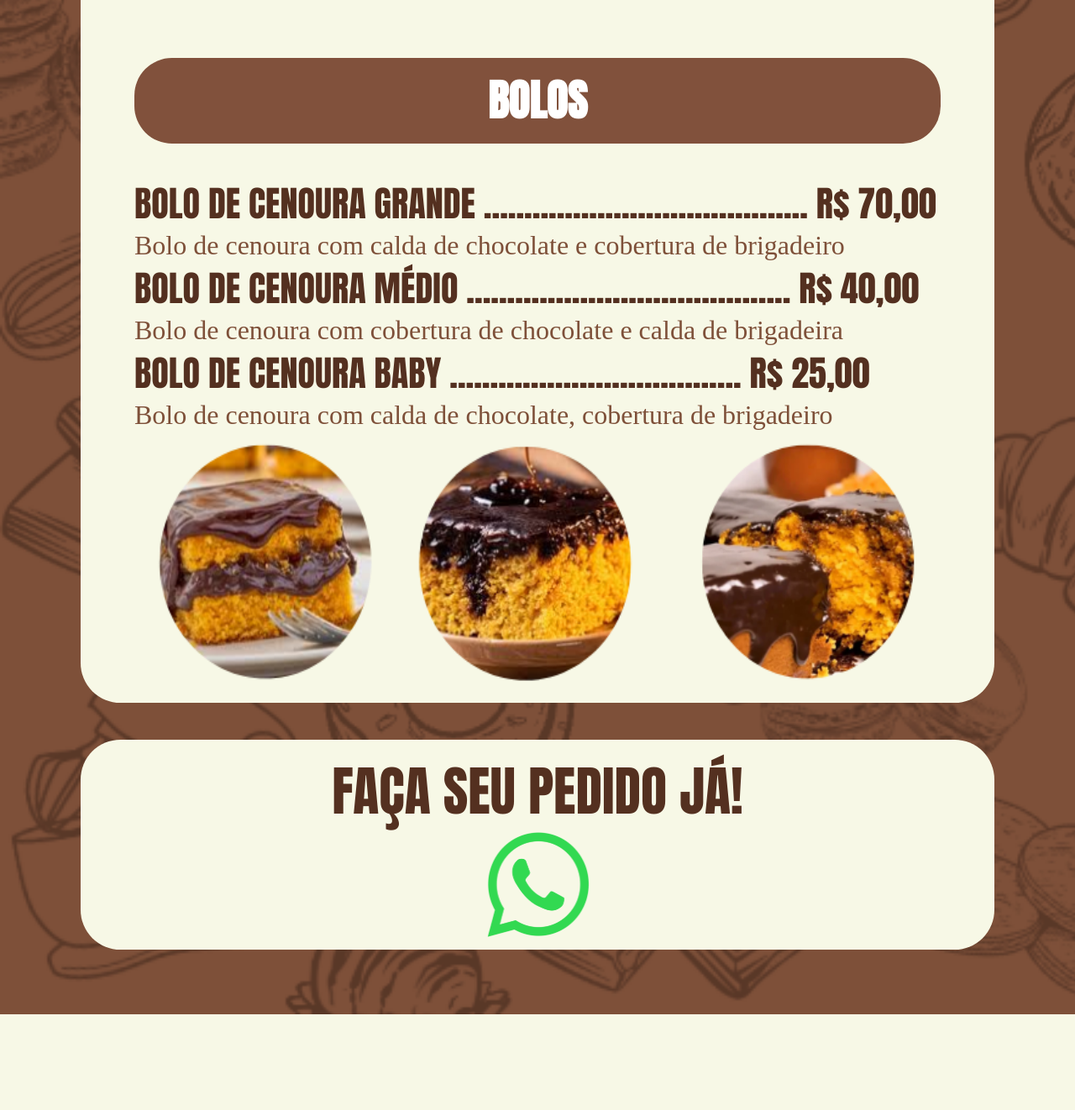
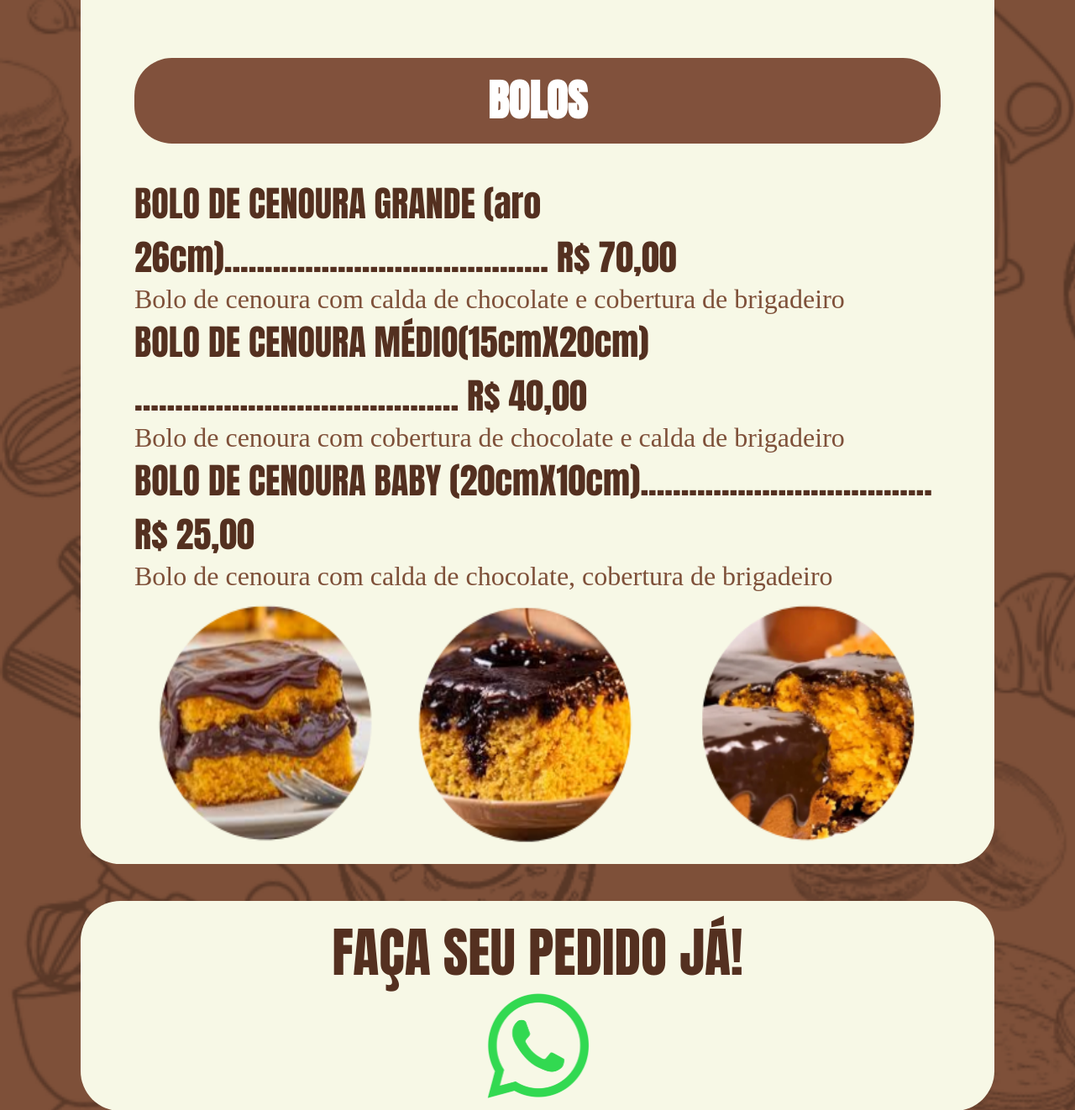
Before and after one commit to LucasSampaio2005/teste-cardapio, a Flask app: page / in a window 1280 px wide. Shown: the part 3847-5169 px from the top of the page at 84% size. Before the commit the page ends 5055 px from the top, so only its background shows below. Run offline with Flask 3, Linux system fonts and the light colour scheme; some web fonts are replaced.

Commit message:
Update main.html

```diff
--- a/templates/main.html
+++ b/templates/main.html
@@ -25,7 +25,7 @@
 </div>
 
 <div class="descricao-artesanal">
-    <p>Produtos artesanais, feitos com ingredientes de excelente qualidade.<br>(Consultar disponibilidade dos sabores antes do pedido)</p>
+    <p>Produtos artesanais, feitos carinho com ingredientes de excelente qualidade.<br>(Consultar disponibilidade dos sabores antes do pedido)</p>
 </div>
 
     <div class="cookies">
@@ -125,15 +125,15 @@
     <div>
         <ul>
             <li>
-                <p class="produto">BOLO DE CENOURA GRANDE ........................................ R$ 70,00</p>
+                <p class="produto">BOLO DE CENOURA GRANDE (aro 26cm)........................................ R$ 70,00</p>
                 <p class="descricao">Bolo de cenoura com calda de chocolate e cobertura de brigadeiro</p>
             </li>
             <li>
-                <p class="produto">BOLO DE CENOURA MÉDIO ........................................ R$ 40,00</p>
-                <p class="descricao">Bolo de cenoura com cobertura de chocolate e calda de brigadeira</p>
+                <p class="produto">BOLO DE CENOURA MÉDIO(15cmX20cm) ........................................ R$ 40,00</p>
+                <p class="descricao">Bolo de cenoura com cobertura de chocolate e calda de brigadeiro</p>
             </li>
             <li>
-                <p class="produto">BOLO DE CENOURA BABY .................................... R$ 25,00</p>
+                <p class="produto">BOLO DE CENOURA BABY (20cmX10cm).................................... R$ 25,00</p>
                 <p class="descricao">Bolo de cenoura com calda de chocolate, cobertura de brigadeiro</p>
             </li>
         </ul>
```
